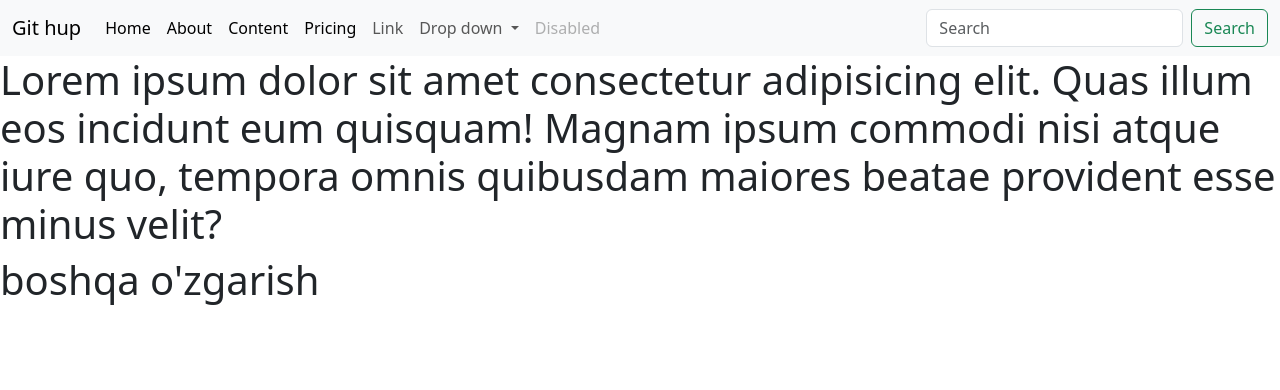
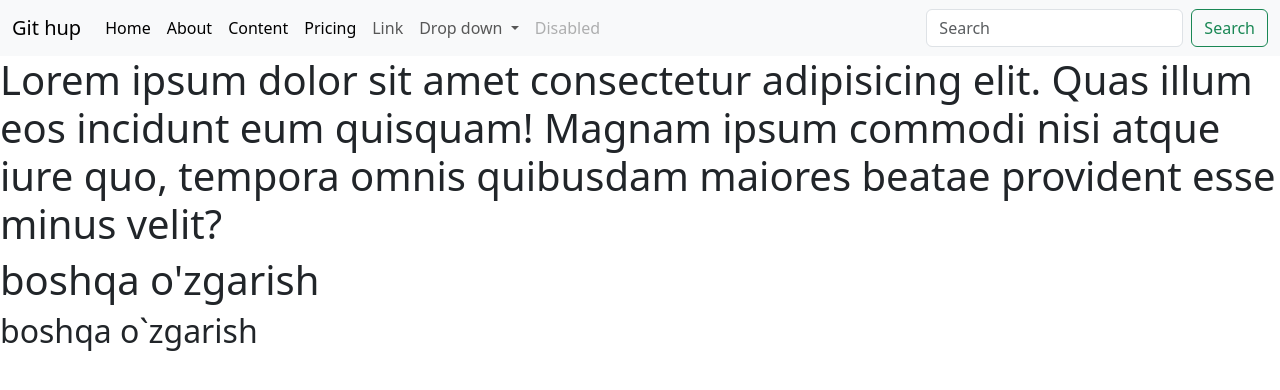
Before and after one commit to suhrobbekweb/portfolio, a plain HTML site: page index.html in a window 1280 px wide. Drawn offline with nearby package versions, Linux system fonts and the light colour scheme.

Commit message:
Update index.html

```diff
--- a/index.html
+++ b/index.html
@@ -61,6 +61,7 @@
     <h1>Lorem ipsum dolor sit amet consectetur adipisicing elit. Quas illum eos incidunt eum quisquam! Magnam ipsum
         commodi nisi atque iure quo, tempora omnis quibusdam maiores beatae provident esse minus velit?</h1>
         <h1>boshqa o'zgarish</h1>
+        <h2>boshqa o`zgarish</h2>
 
 
 
```
